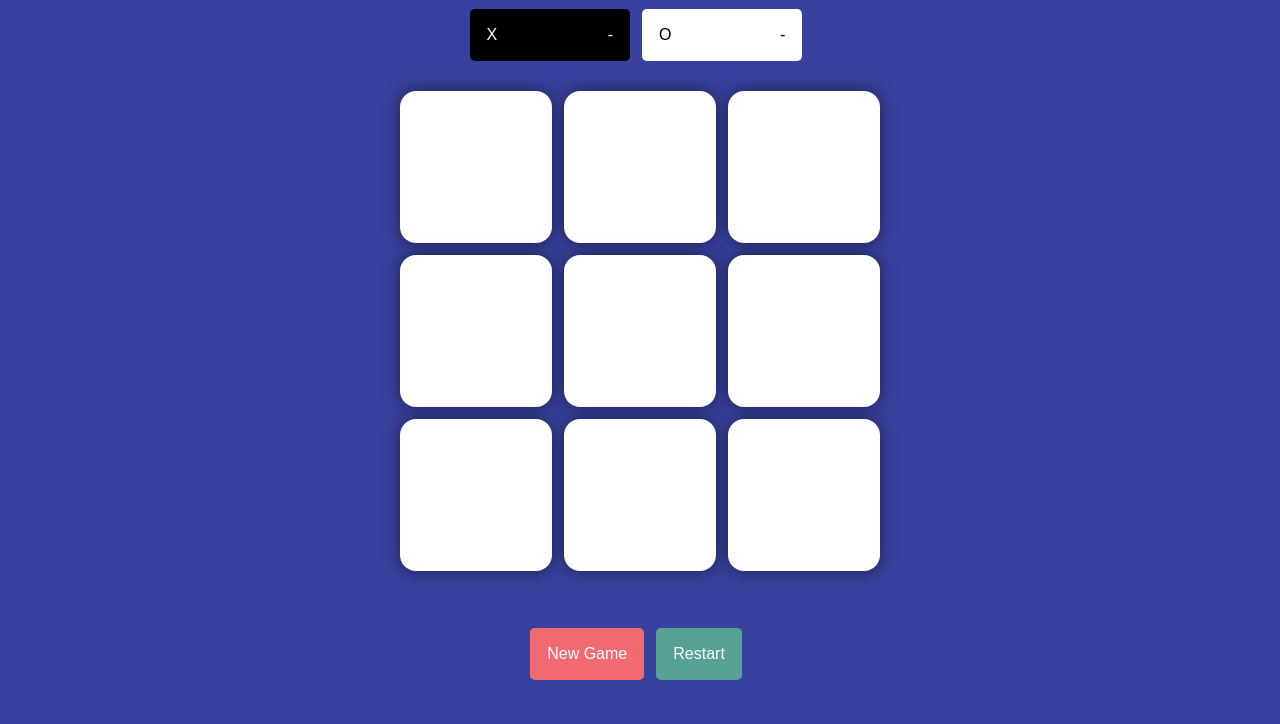
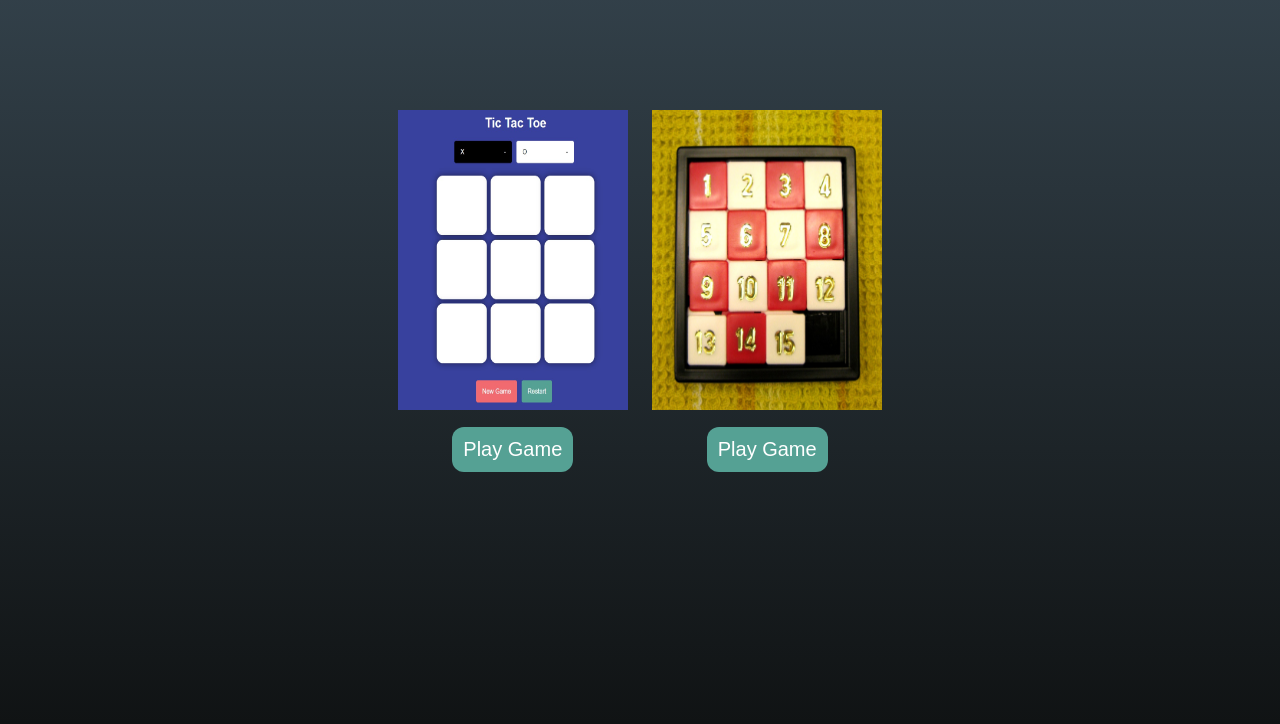
Before and after one commit to AdithSuresh2004/Basic-Game, a plain HTML site: page index.html in a window 1280 px wide. Shown: the part 86-810 px from the top of the page. Drawn offline with Linux system fonts and the light colour scheme.

Commit message:
front page for games

```diff
--- /dev/null
+++ b/Tic-Tac-Toe/style.css
@@ -0,0 +1,136 @@
+* {  margin: 0;
+    padding: 0;
+}
+
+body {
+    background-color: #38419D;
+    font-family: 'Arial', sans-serif;
+    display: flex;
+    align-items: center;
+    justify-content: center;
+    height: 100vh;
+    color: #fff;
+    text-align: center;
+}
+
+.container{
+    height:85vh;
+}
+
+.game{
+    height:60vmin;
+    width:60vmin;
+    display: flex;
+    flex-wrap: wrap;
+    gap: 1.5vmin;
+    padding: 30px;
+}
+
+.choice {
+    margin-top: 1.5rem;
+    margin-right: 0.5rem;
+    padding: 1.05rem;
+    font-size: 1rem;
+    background-color: black;
+    color: white;
+    border-radius: 0.3rem;
+    border: none;
+    width: 160px;
+    text-align: left;
+}
+
+.score {
+    float: right;
+}
+
+#OButton{
+    background-color: white;
+    color: black;
+}
+
+.box{
+    height: 19vmin;
+    width: 19vmin;
+    border-radius: 1rem;
+    border: none;
+    box-shadow: 0 0 1rem rgba(0,0,0,0.5);
+    font-size: 9vmin;
+    background-color: white;
+    animation-duration: 0.7s;
+    animation-fill-mode: both;
+}
+
+@keyframes fadeIn {
+    from {
+        opacity: 0;
+        transform: translateY(-20px);
+    }
+    to {
+        opacity: 1;
+        transform: translateY(0);
+    }
+}
+
+.box.O, .box.X {
+    animation-name: fadeIn;
+    animation-duration: 0.5s;
+    animation-fill-mode: both;
+}
+
+.ngame{
+    margin-right: 0.5rem;
+    padding: 1.05rem;
+    font-size: 1rem;
+    background-color: #55A194;
+    color: white;
+    border-radius: 0.3rem;
+    border: none;
+}
+
+#new{
+    background-color: #F16A6F;
+}
+
+
+.popup {
+    height:50vmin;
+    width:50vmin;
+    flex-wrap: wrap;
+    position: fixed;
+    top: 50%;
+    left: 50%;
+    transform: translate(-50%, -50%);
+    background-color: white;
+    padding: 20px;
+    border-radius: 5px;
+    box-shadow: 0 0 10px rgba(0, 0, 0, 0.5);
+    z-index: 1000;
+    text-align: center;
+    display: none;
+    justify-content: center;
+}
+
+.winlose {
+    color: #323030;
+    font-size: 5.5em;
+}
+
+#winner {
+    color: #060606;
+    padding: 0.5em;
+    font-size: 5.5em;
+}
+
+@keyframes fadeIn {
+    from {
+        opacity: 0;
+    }
+    to {
+        opacity: 1;
+    }
+}
+
+.popup.show {
+    animation: fadeIn 0.5s ease;
+    display: flex;
+}
--- a/index.html
+++ b/index.html
@@ -3,34 +3,21 @@
 <head>
     <meta charset="UTF-8">
     <meta name="viewport" content="width=device-width, initial-scale=1.0">
-    <title>Tic-Tac-Toe</title>
+    <title>Basic Game</title>
     <link rel="stylesheet" href="style.css">
 </head>
 <body>
-    <main>
-        <div class="container">
-            <h1>Tic Tac Toe</h1>
-            <button class="choice" id="XButton">X<span class="score">-</span></button>
-            <button class="choice" id="OButton">O<span class="score">-</span></button>
-            <div class="game" id="hide">
-                <button class="box"></button>
-                <button class="box"></button>
-                <button class="box"></button>
-                <button class="box"></button>
-                <button class="box"></button>
-                <button class="box"></button>
-                <button class="box"></button>
-                <button class="box"></button>
-                <button class="box"></button>
+    <h1 id="title">Basic Games</h1>
+    <div class="container">
+        <div class="itemcontainer">
+            <div class="item">
+                <img src="Tic-Tac-Toe/tictactoe.jpg" alt="Tic Tac Toe" width="300px" height="300px">
+                <button class="btngame" type="button"><a href="Tic-Tac-Toe/tic-tac-toe.html">Play Game</a></button>
             </div>
-            <div class="popup">
-                <p id="winner"></p>
-                <p class="winlose"></p>
+            <div class="item">
+                <img src="Sliding Puzzle Game\sliding.jpg" alt="Sliding Puzzle Game" width="300px" height="300px">
+                <button class="btngame" type="button" disabled>Play Game</button>
             </div>
         </div>
-        <button class="ngame" id="new">New Game</button>
-        <button class="ngame" id="reset">Restart</button>
-    </main>
-    <script src="game.js"></script>
+    </div>
 </body>
-</html>
--- a/style.css
+++ b/style.css
@@ -1,136 +1,58 @@
-* {  margin: 0;
+* {
     padding: 0;
+    margin: 0;
 }
 
 body {
-    background-color: #38419D;
-    font-family: 'Arial', sans-serif;
+    background: linear-gradient(to bottom, #36454f, #101314);
+    background-repeat: no-repeat;
+    background-size: cover;
+    min-height: 100vh;
+    color: white;
+    font-family: Arial, Helvetica, sans-serif;
+}
+
+.container {
     display: flex;
     align-items: center;
     justify-content: center;
-    height: 100vh;
-    color: #fff;
-    text-align: center;
+    height: 80vh;
 }
 
-.container{
-    height:85vh;
+.itemcontainer {
+    display: flex;
+    align-items: center;
+    justify-content: center;
+    width: 80vw;
+    margin: auto;
 }
 
-.game{
-    height:60vmin;
-    width:60vmin;
-    display: flex;
-    flex-wrap: wrap;
-    gap: 1.5vmin;
-    padding: 30px;
+.item {
+    text-align: center;
+    width: 18vw;
+    margin: 12px;
 }
 
-.choice {
-    margin-top: 1.5rem;
-    margin-right: 0.5rem;
-    padding: 1.05rem;
-    font-size: 1rem;
-    background-color: black;
-    color: white;
-    border-radius: 0.3rem;
-    border: none;
-    width: 160px;
-    text-align: left;
+img {
+    max-width: 100%;
 }
 
-.score {
-    float: right;
+a {
+    text-decoration: none;
+    color: inherit;
 }
 
-#OButton{
-    background-color: white;
-    color: black;
-}
-
-.box{
-    height: 19vmin;
-    width: 19vmin;
-    border-radius: 1rem;
-    border: none;
-    box-shadow: 0 0 1rem rgba(0,0,0,0.5);
-    font-size: 9vmin;
-    background-color: white;
-    animation-duration: 0.7s;
-    animation-fill-mode: both;
-}
-
-@keyframes fadeIn {
-    from {
-        opacity: 0;
-        transform: translateY(-20px);
-    }
-    to {
-        opacity: 1;
-        transform: translateY(0);
-    }
-}
-
-.box.O, .box.X {
-    animation-name: fadeIn;
-    animation-duration: 0.5s;
-    animation-fill-mode: both;
-}
-
-.ngame{
-    margin-right: 0.5rem;
-    padding: 1.05rem;
-    font-size: 1rem;
+.btngame {
+    margin-top: 13px;
+    padding: 11px;
+    font-size: 20px;
     background-color: #55A194;
     color: white;
-    border-radius: 0.3rem;
+    border-radius: 12px;
     border: none;
 }
 
-#new{
-    background-color: #F16A6F;
+#title{
+    text-align: center;
+    margin: 10px;
 }
-
-
-.popup {
-    height:50vmin;
-    width:50vmin;
-    flex-wrap: wrap;
-    position: fixed;
-    top: 50%;
-    left: 50%;
-    transform: translate(-50%, -50%);
-    background-color: white;
-    padding: 20px;
-    border-radius: 5px;
-    box-shadow: 0 0 10px rgba(0, 0, 0, 0.5);
-    z-index: 1000;
-    text-align: center;
-    display: none;
-    justify-content: center;
-}
-
-.winlose {
-    color: #323030;
-    font-size: 5.5em;
-}
-
-#winner {
-    color: #060606;
-    padding: 0.5em;
-    font-size: 5.5em;
-}
-
-@keyframes fadeIn {
-    from {
-        opacity: 0;
-    }
-    to {
-        opacity: 1;
-    }
-}
-
-.popup.show {
-    animation: fadeIn 0.5s ease;
-    display: flex;
-}
```
Also changed, not shown: Tic-Tac-Toe/tic-tac-toe.html (added, +36 -0 lines), Sliding Puzzle Game/sliding.jpg (added), Tic-Tac-Toe/game.js (renamed from game.js), Tic-Tac-Toe/tictactoe.jpg (added).
